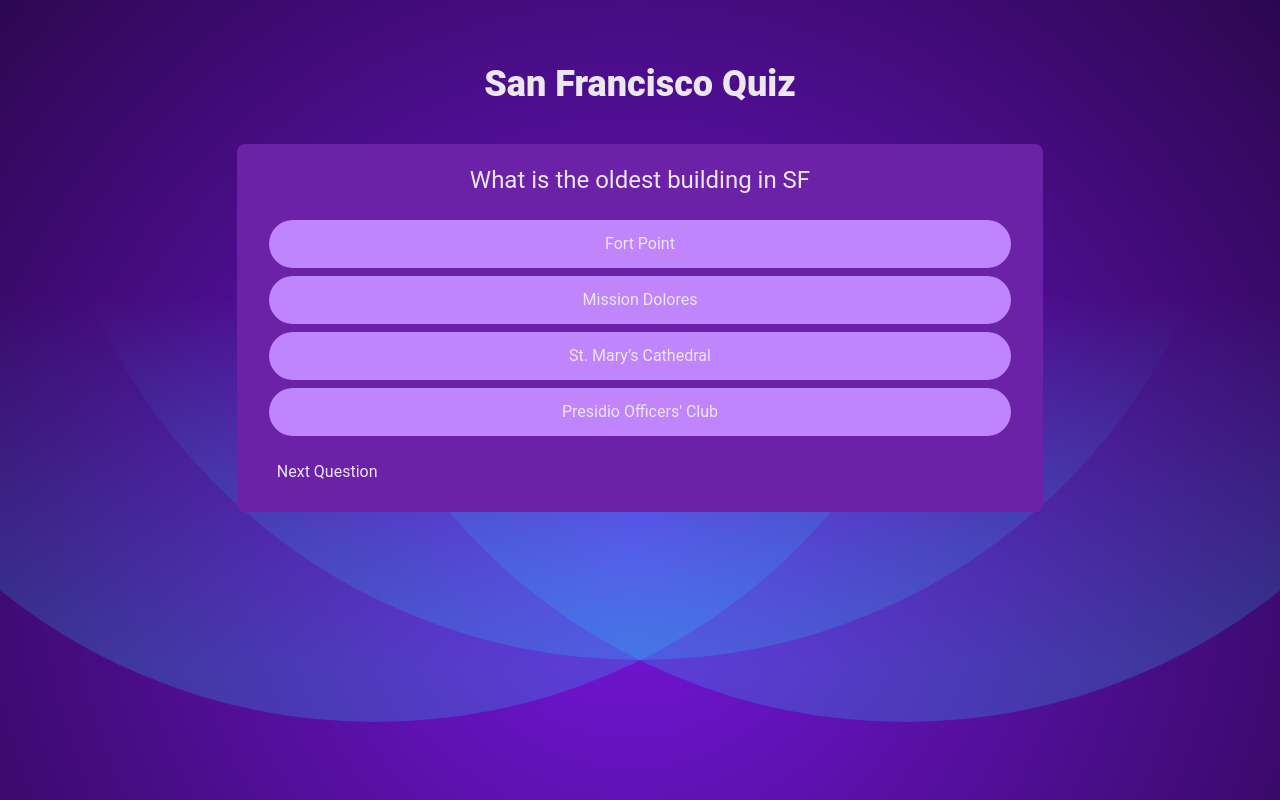
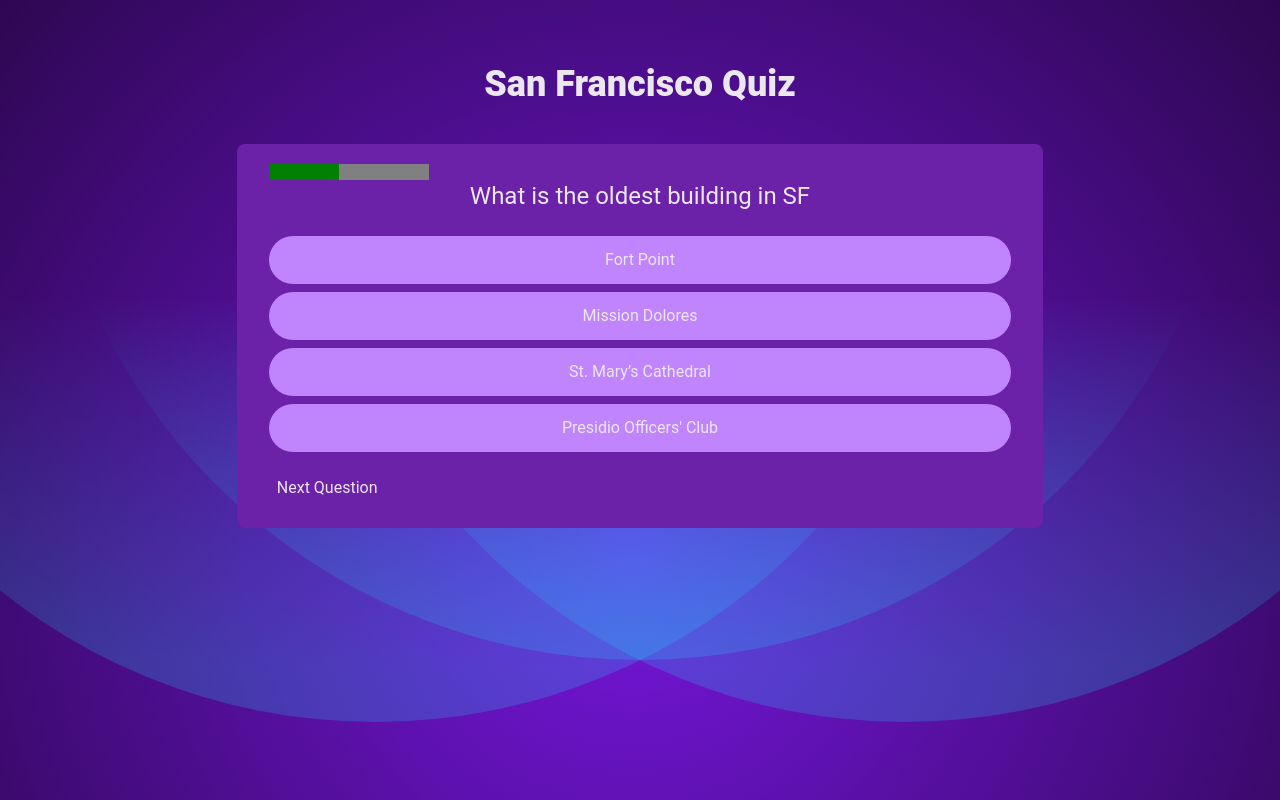
Before and after one commit to SourceSailor/SF-Quiz, a React (Vite) app in the folder quiz-project/: page / in a window 1280 px wide. Both pictures are taken after a click on the button "Start Quiz". Built offline with nearby package versions, Linux system fonts and the light colour scheme.

Commit message:
Created QuestionTimer Component

```diff
--- /dev/null
+++ b/quiz-project/src/components/QuestionTimer.jsx
@@ -0,0 +1,21 @@
+import { useState, useEffect } from "react";
+
+const QuestionTimer = ({ timeout, onTimeout }) => {
+  const [remainingTime, setRemainingTime] = useState(timeout);
+
+  useEffect(() => {
+    setTimeout(() => {
+      onTimeout();
+    }, timeout);
+  }, [timeout, onTimeout]);
+
+  useEffect(() => {
+    setInterval(() => {
+      setRemainingTime((prevTime) => prevTime - 100);
+    }, 100);
+  }, []);
+
+  return <progress id="question-time" max={timeout} value={remainingTime} />;
+};
+
+export default QuestionTimer;
--- a/quiz-project/src/components/QuizCard.jsx
+++ b/quiz-project/src/components/QuizCard.jsx
@@ -1,3 +1,5 @@
+import QuestionTimer from "./QuestionTimer";
+
 const QuizCard = ({
   quizQuestion,
   quizAnswers,
@@ -14,6 +16,8 @@ const QuizCard = ({
 
   return (
     <div className="flex flex-col m-auto px-8 py-5 w-[70%] rounded-lg bg-purple-800 justify-center">
+      <QuestionTimer timeout={10000} onTimeout={() => {}} />
+
       <h4 className="mb-5 text-2xl">{quizQuestion}</h4>
 
       {/* Displaying the correct answer if incorrect */}
@@ -37,6 +41,7 @@ const QuizCard = ({
           }`}
           // Diable clicking once an answer has been selected
           disabled={currentPlayerAnswer !== undefined}
+          //
           // Updating the Player Data State
           onClick={() => updatePlayerData(answer, quizQuestion)}
         >
```
